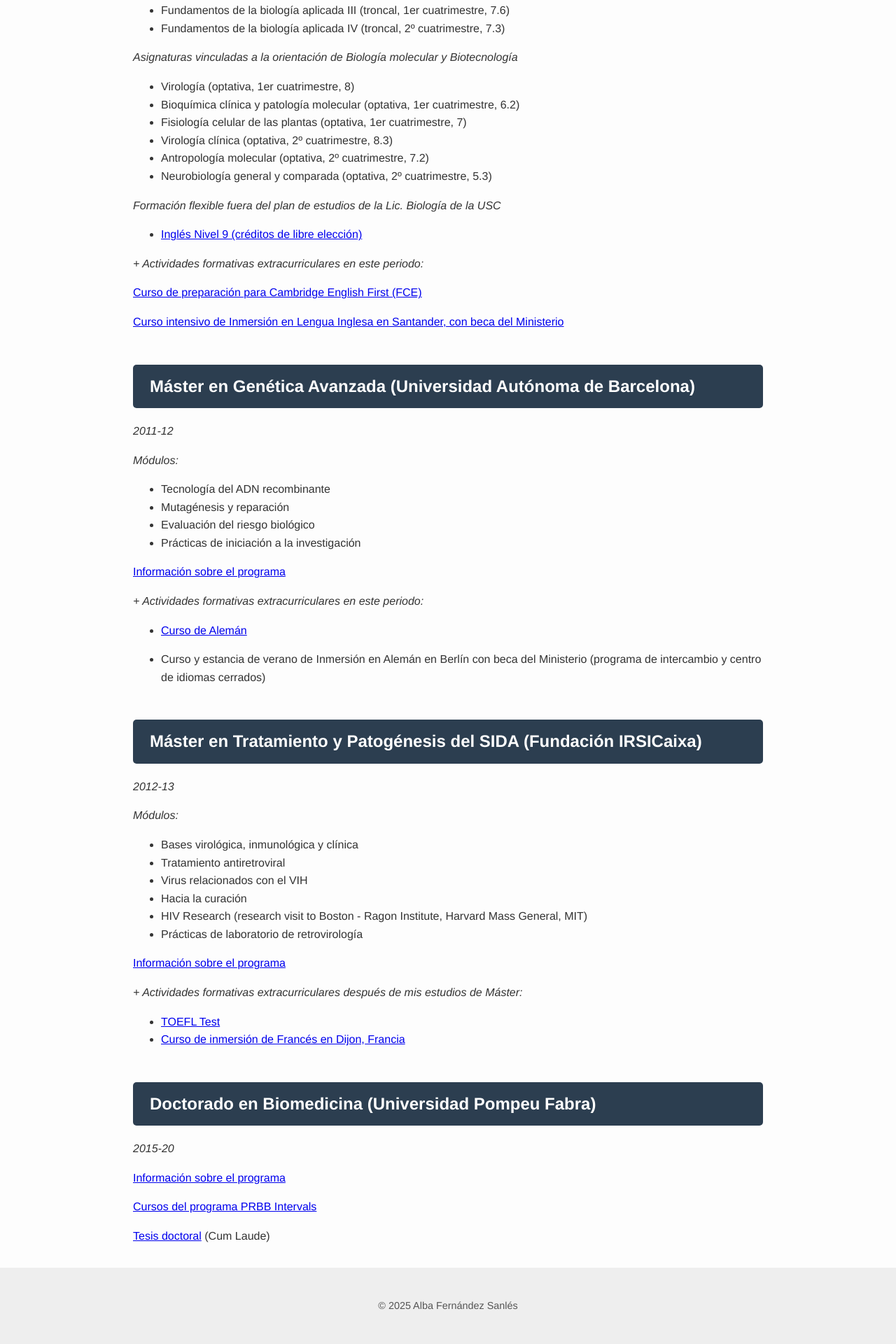
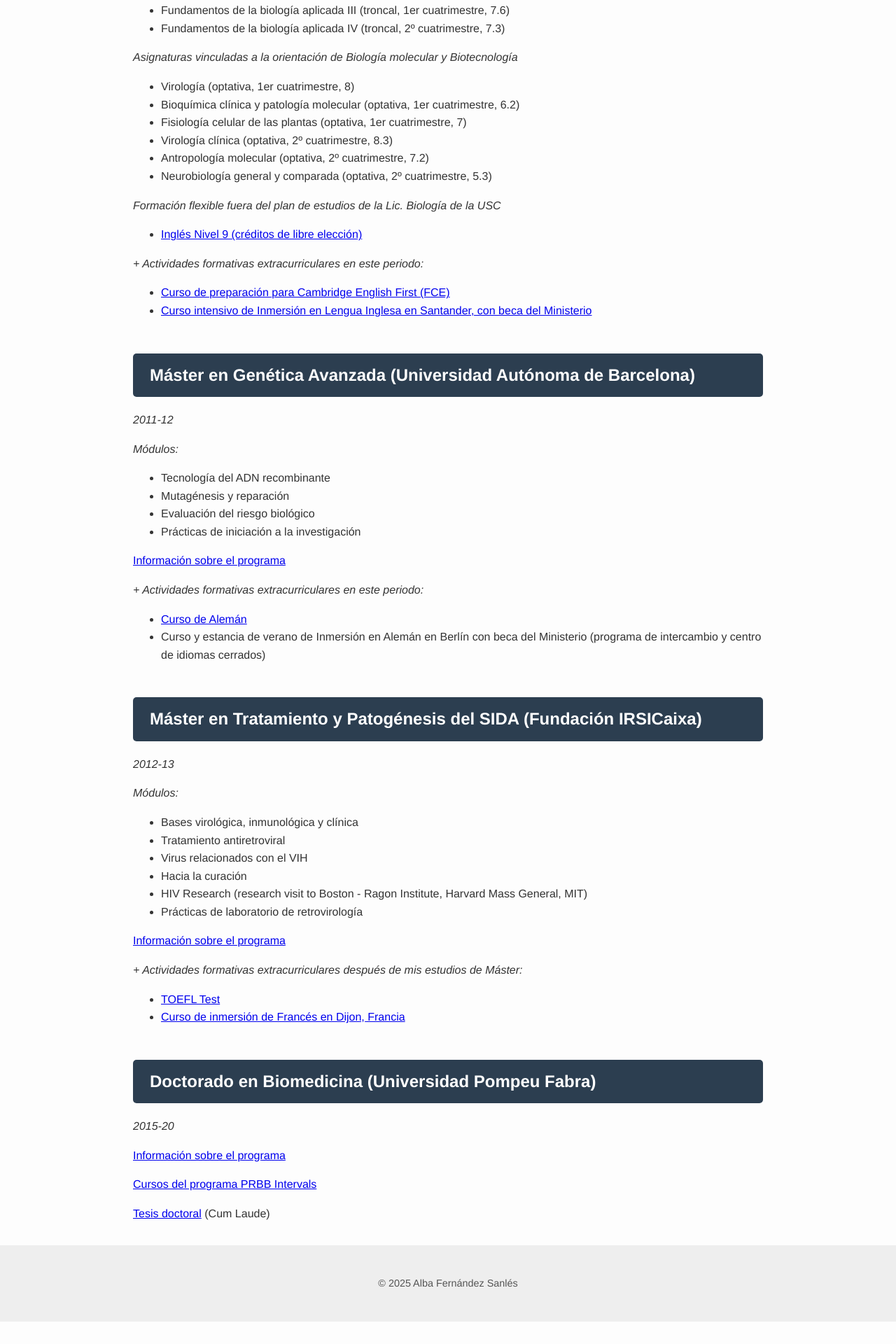
Before and after one commit to albafsanles/albafsanles.github.io, a Jekyll site: the page built from assets/subjects.md, in a window 1280 px wide. Shown: the part 4418-6338 px from the top of the page at 70% size. Built offline with Jekyll 4.4.1, drawn with Linux system fonts in a browser that asks for light colours; after the commit the page ends 6306 px from its top, so only the background shows below that.

```diff
--- a/assets/subjects.md
+++ b/assets/subjects.md
@@ -182,10 +182,8 @@ _Formación flexible fuera del plan de estudios de la Lic. Biología de la USC_
 
 
 _+ Actividades formativas extracurriculares en este periodo:_
-
-[Curso de preparación para Cambridge English First (FCE)](https://www.cambridgeenglish.org/exams-and-tests/first/)
-
-[Curso intensivo de Inmersión en Lengua Inglesa en Santander, con beca del Ministerio](https://www.uimp.es/actividades-academicas/cursos-de-inmersion-en-ingles/curso-para-estudiantes.html)
+- [Curso de preparación para Cambridge English First (FCE)](https://www.cambridgeenglish.org/exams-and-tests/first/)
+- [Curso intensivo de Inmersión en Lengua Inglesa en Santander, con beca del Ministerio](https://www.uimp.es/actividades-academicas/cursos-de-inmersion-en-ingles/curso-para-estudiantes.html)
 
 
 ## Máster en Genética Avanzada (Universidad Autónoma de Barcelona)
@@ -202,9 +200,7 @@ _Módulos:_
 
 
 _+ Actividades formativas extracurriculares en este periodo:_
-
 - [Curso de Alemán](https://www.heyidiomes.com/cursos-barcelona/alemany/)
-
 - Curso y estancia de verano de Inmersión en Alemán en Berlín con beca del Ministerio (programa de intercambio y centro de idiomas cerrados)
 
 
@@ -225,7 +221,6 @@ _Módulos:_
 
 
 _+ Actividades formativas extracurriculares después de mis estudios de Máster:_
-
 - [TOEFL Test](https://www.ets.org/toefl.html)
 - [Curso de inmersión de Francés en Dijon, Francia](https://www.fabert.com/etablissement-prive/30275/ALLIANCE-FRAN%C3%87AISE.html)
 
```
